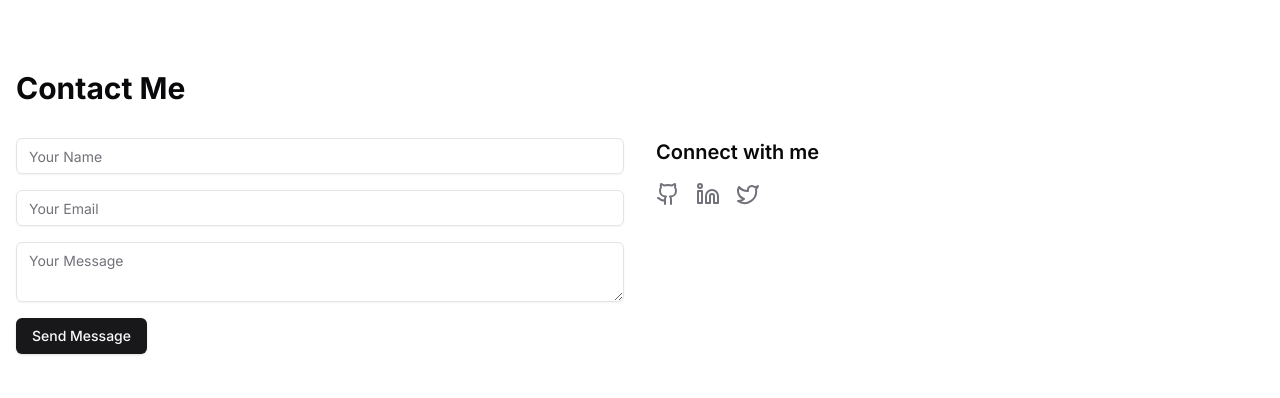
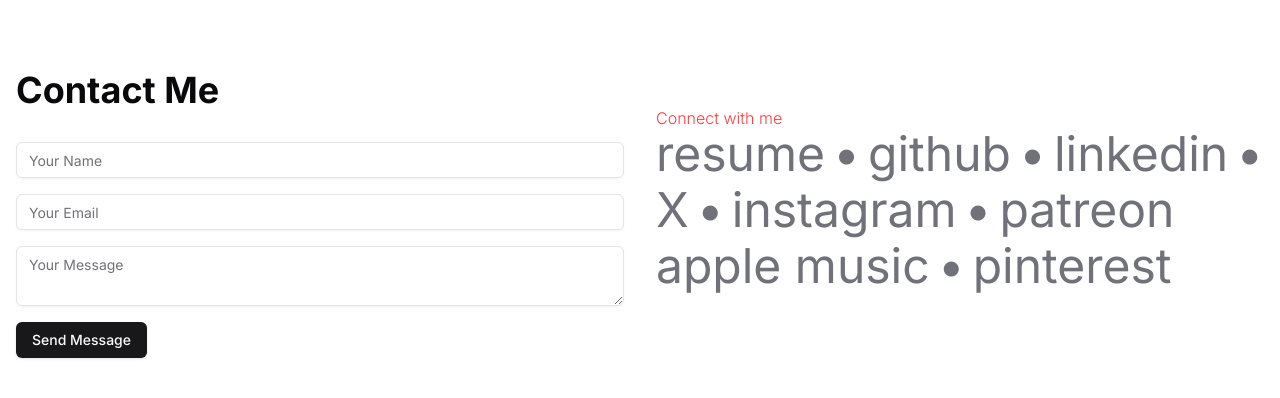
Before and after one commit to PreyasGit/Preyas-portfolio, a Next.js app: page / in a window 1280 px wide. Shown: the part 2265-2663 px from the top of the page. Built offline with nearby package versions, Linux system fonts and the light colour scheme.

Commit message:
v2 third commit

```diff
--- a/components/Contact.tsx
+++ b/components/Contact.tsx
@@ -1,37 +1,96 @@
-import { Button } from "@/components/ui/button"
-import { Input } from "@/components/ui/input"
-import { Textarea } from "@/components/ui/textarea"
-import { Github, Linkedin, Twitter } from 'lucide-react'
+import { Button } from "@/components/ui/button";
+import { Input } from "@/components/ui/input";
+import { Textarea } from "@/components/ui/textarea";
 
 export default function Contact() {
   return (
     <section id="contact" className="py-16">
-      <h2 className="text-3xl font-bold mb-8">Contact Me</h2>
       <div className="grid gap-8 md:grid-cols-2">
+        <div>
+          <h2 className="text-4xl font-bold mb-8">Contact Me</h2>
           <form className="space-y-4">
             <Input placeholder="Your Name" />
             <Input type="email" placeholder="Your Email" />
             <Textarea placeholder="Your Message" />
             <Button type="submit">Send Message</Button>
           </form>
+        </div>
         <div>
-          <h3 className="text-xl font-semibold mb-4">Connect with me</h3>
-          <div className="flex space-x-4">
-            <a href="#" className="text-muted-foreground hover:text-foreground">
-              <Github className="h-6 w-6" />
-              <span className="sr-only">GitHub</span>
+          <h3 className="text-md font-light text-red-500 mt-9">Connect with me</h3>
+          <div className="flex flex-wrap gap-2 text-5xl">
+            <a
+              href="/assets/resume_preyas.pdf"
+              target="_blank"
+              rel="noopener noreferrer"
+              className="text-muted-foreground hover:text-red-500 transition duration-200"
+            >
+              resume
             </a>
-            <a href="#" className="text-muted-foreground hover:text-foreground">
-              <Linkedin className="h-6 w-6" />
-              <span className="sr-only">LinkedIn</span>
+            <span className="text-muted-foreground">•</span>
+            <a
+              href="https://github.com/PreyasGit"
+              target="_blank"
+              rel="noopener noreferrer"
+              className="text-muted-foreground hover:text-red-500 transition duration-200"
+            >
+              github
             </a>
-            <a href="#" className="text-muted-foreground hover:text-foreground">
-              <Twitter className="h-6 w-6" />
-              <span className="sr-only">Twitter</span>
+            <span className="text-muted-foreground">•</span>
+            <a
+              href="https://www.linkedin.com/in/preyas-mistry-1694ba259/"
+              target="_blank"
+              rel="noopener noreferrer"
+              className="text-muted-foreground hover:text-red-500 transition duration-200"
+            >
+              linkedin
+            </a>
+            <span className="text-muted-foreground">•</span>
+            <a
+              href="https://x.com/PREYASMISTRY3"
+              target="_blank"
+              rel="noopener noreferrer"
+              className="text-muted-foreground hover:text-red-500 transition duration-200"
+            >
+              X
+            </a>
+            <span className="text-muted-foreground">•</span>
+            <a
+              href="https://www.instagram.com/the.rebel.jedi/"
+              target="_blank"
+              rel="noopener noreferrer"
+              className="text-muted-foreground hover:text-red-500 transition duration-200"
+            >
+              instagram
+            </a>
+            <span className="text-muted-foreground">•</span>
+            <a
+              href="https://www.patreon.com/c/preyasworks"
+              target="_blank"
+              rel="noopener noreferrer"
+              className="text-muted-foreground hover:text-red-500 transition duration-200"
+            >
+              patreon
+            </a>
+            <a
+              href="https://music.apple.com/profile/the_rebel_jedi"
+              target="_blank"
+              rel="noopener noreferrer"
+              className="text-muted-foreground hover:text-red-500 transition duration-200"
+            >
+              apple music
+            </a>
+            <span className="text-muted-foreground">•</span>
+            <a
+              href="https://ph.pinterest.com/preyasmistry/"
+              target="_blank"
+              rel="noopener noreferrer"
+              className="text-muted-foreground hover:text-red-500 transition duration-200"
+            >
+              pinterest
             </a>
           </div>
         </div>
       </div>
     </section>
-  )
+  );
 }
```
Also changed, not shown: 1 other file (tests, documents, lock files or other folders). Lines whose indentation alone changed are shown as unchanged.
